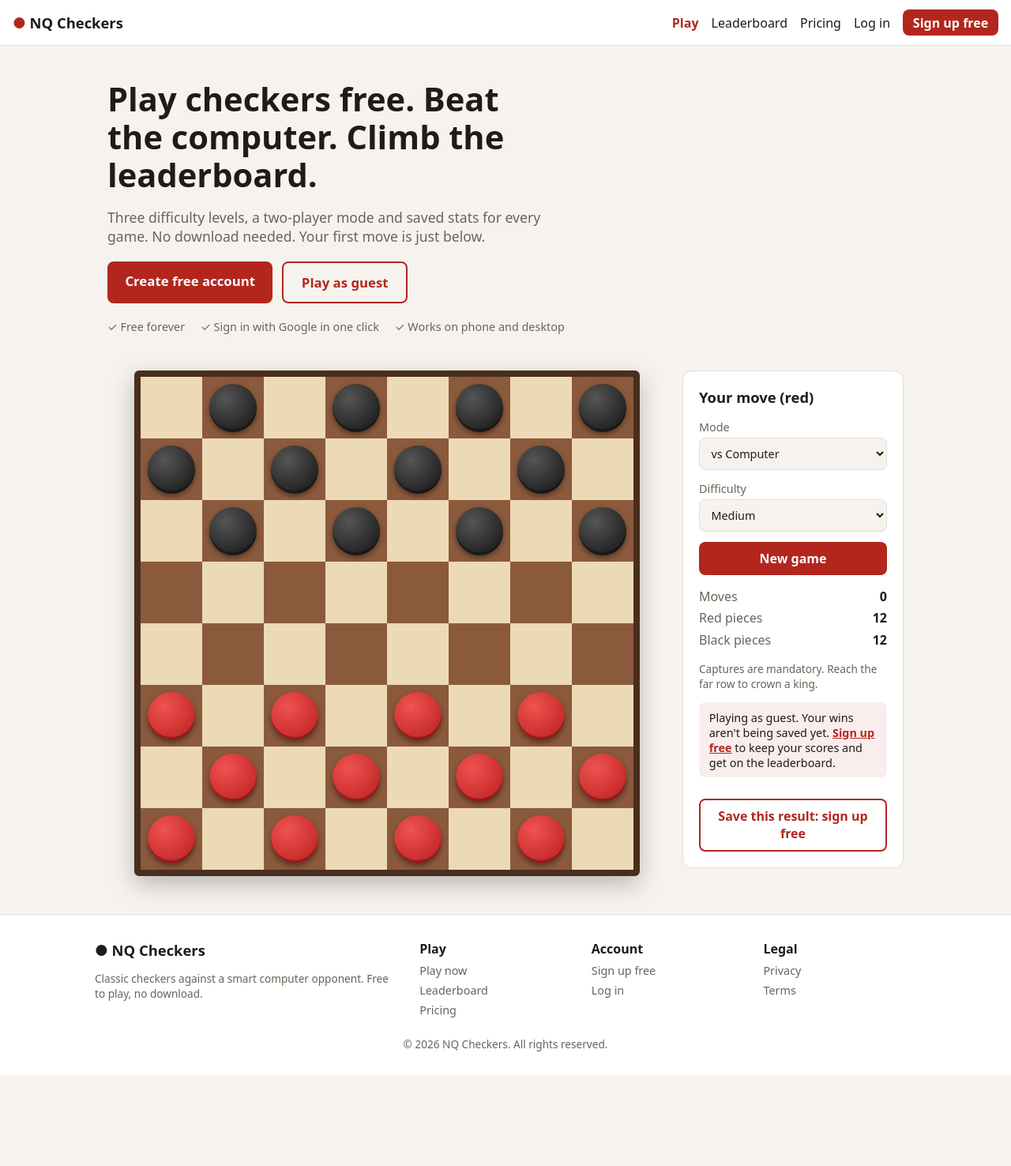
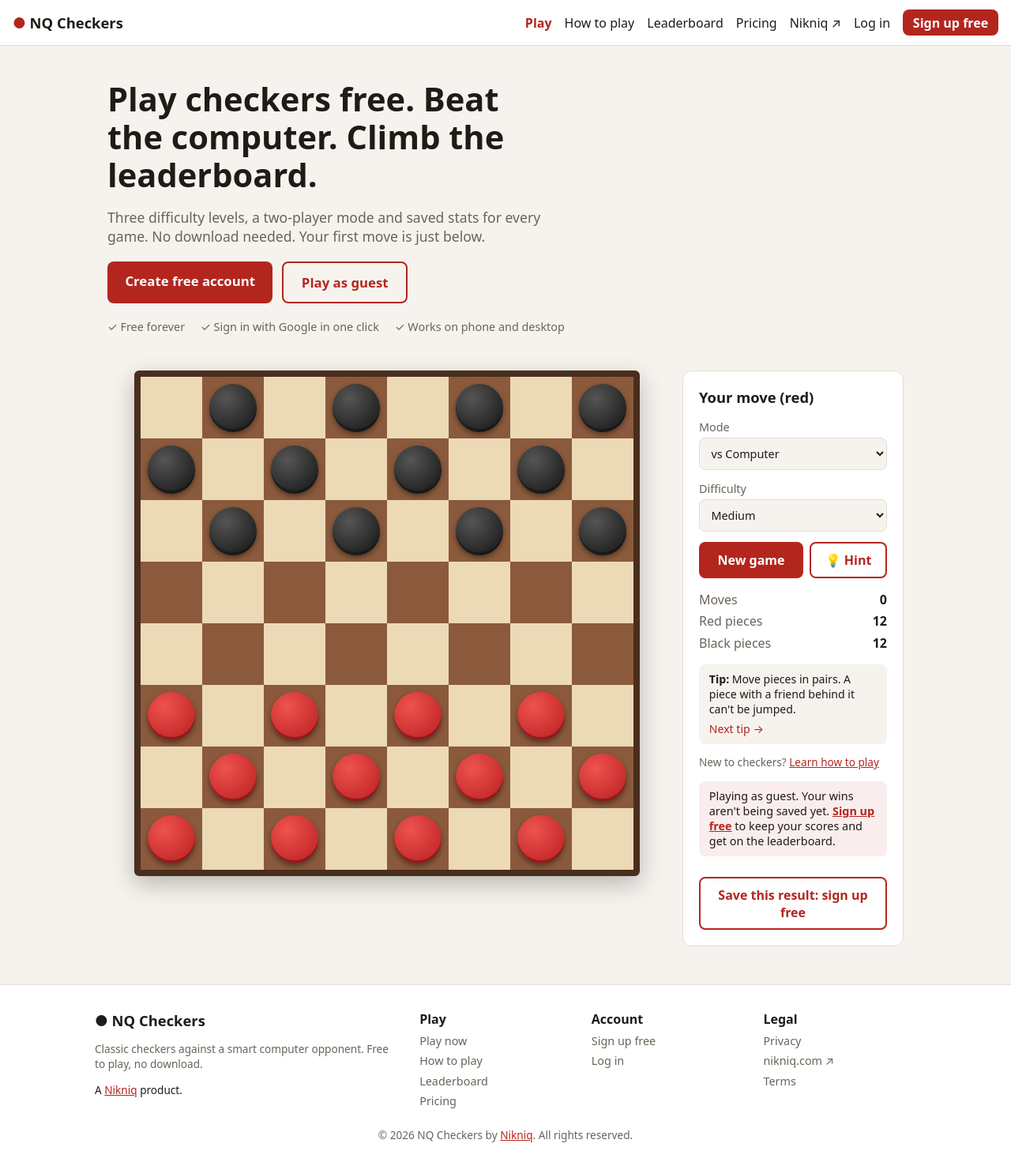
Before and after one commit to nikniq/nq-checkers, a Laravel app: page / in a window 1280 px wide. Shown: the whole page at 79% size. Before the commit the page ends 1361 px from the top, so only its background shows below. Run offline with Laravel 12, Linux system fonts and the light colour scheme.

Commit message:
Add how-to-play guide, in-game hints, tips, nikniq.com links and OAuth redirect tests
Co-Authored-By: Claude Opus 5.5 <noreply@anthropic.com>

```diff
--- a/public_html/css/checkers.css
+++ b/public_html/css/checkers.css
@@ -113,3 +113,15 @@ th { color: var(--muted); font-weight: 500; }
 /* Admin */
 .search { display: flex; gap: .5rem; margin-bottom: 1rem; } .search input { margin: 0; }
 button.link.danger { color: var(--accent); }
+
+/* Hints & tips */
+.btn-row { display: grid; grid-template-columns: 1fr auto; gap: .5rem; }
+.side .btn-row .btn { width: auto; }
+.sq.hint { box-shadow: inset 0 0 0 4px #29b6f6; }
+.sq.hint-from { box-shadow: inset 0 0 0 4px #29b6f6; background: color-mix(in srgb, var(--sq-dark) 60%, #29b6f6); }
+.hint-box { margin-top: .75rem; padding: .6rem .8rem; border-radius: 8px; border: 1px solid #29b6f6; font-size: .9rem; }
+.tip-box { margin: 1rem 0 .5rem; padding: .6rem .8rem; border-radius: 8px; background: var(--bg); font-size: .88rem; }
+.tip-box .link { color: var(--accent); display: block; margin-top: .35rem; }
+.rules-grid { display: grid; grid-template-columns: repeat(auto-fit, minmax(260px, 1fr)); gap: 1rem; margin-bottom: 1rem; }
+.rules-grid h2 { font-size: 1.1rem; margin-top: 0; }
+.rules-grid ol, .rules-grid ul { padding-left: 1.2rem; line-height: 1.6; }
--- a/public_html/js/checkers.js
+++ b/public_html/js/checkers.js
@@ -10,7 +10,7 @@
     const $ = (id) => document.getElementById(id);
     const boardEl = $('board');
 
-    let state, selected, partial, legal, busy, startedAt, finished;
+    let state, selected, partial, legal, busy, startedAt, finished, hint;
 
     // ---------- Rules engine (pure functions on a board array) ----------
 
@@ -156,7 +156,7 @@
 
     function newGame() {
         state = { board: initialBoard(), turn: RED, redMoves: 0, plies: 0, quietPlies: 0 };
-        selected = null; partial = null; busy = false; finished = false;
+        selected = null; partial = null; busy = false; finished = false; hint = null;
         startedAt = Date.now();
         $('result').hidden = true;
         $('mode').disabled = false; $('difficulty').disabled = false;
@@ -198,6 +198,7 @@
                 sq.dataset.r = r; sq.dataset.c = c;
                 const key = `${r},${c}`;
                 if (targets.has(key)) sq.classList.add('target');
+                if (hint && hint.path.some(([x, y]) => x === r && y === c)) sq.classList.add(hint.path[0][0] === r && hint.path[0][1] === c ? 'hint-from' : 'hint');
                 if (partial && partial.some(([x, y]) => x === r && y === c)) sq.classList.add('trail');
                 const p = state.board[r][c];
                 if (p) {
@@ -249,7 +250,7 @@
         state.quietPlies = move.captures.length || promoted ? 0 : state.quietPlies + 1;
         state.board = board;
         state.turn = opponent(state.turn);
-        selected = null; partial = null;
+        selected = null; partial = null; hint = null; $('hint-text').hidden = true;
         $('mode').disabled = true; $('difficulty').disabled = true;
         refresh();
         if (checkEnd()) return;
@@ -325,6 +326,47 @@
         }
     }
 
+    // ---------- Hints ----------
+
+    const sqName = ([r, c]) => 'abcdefgh'[c] + (8 - r);
+
+    function showHint() {
+        const out = $('hint-text');
+        if (finished || busy || (mode() === 'ai' && state.turn !== RED) || !legal.length) return;
+        const move = chooseAiMove(state.board, state.turn, 'medium');
+        hint = move;
+        const { promoted } = applyMove(state.board, move);
+        const route = move.path.map(sqName).join(' → ');
+        let why;
+        if (move.captures.length > 1) why = `Multi-jump! You capture ${move.captures.length} pieces in one turn.`;
+        else if (move.captures.length) why = 'A capture is available, and captures are mandatory. This is the best one.';
+        else if (promoted) why = 'This move reaches the far row and crowns a king.';
+        else {
+            const after = applyMove(state.board, move).board;
+            const threatened = legalMoves(after, opponent(state.turn)).some((m) => m.captures.length);
+            why = threatened ? 'Every move leaves something exposed. This one limits the damage.' : 'A safe move: the opponent cannot capture anything afterwards.';
+        }
+        out.innerHTML = `<strong>Hint:</strong> ${route}<br><span class="muted">${why}</span>`;
+        out.hidden = false;
+        render();
+    }
+
+    const TIPS = [
+        'Keep your back row filled as long as you can, so the opponent struggles to crown kings.',
+        'Control the centre squares. Pieces there have more options.',
+        'Move pieces in pairs. A piece with a friend behind it can\'t be jumped.',
+        'Pieces on the side edges can\'t be captured, but they also have fewer moves.',
+        'Captures are mandatory. Use this to force your opponent into a bad jump.',
+        'Trade pieces when you\'re ahead. Avoid trades when you\'re behind.',
+        'Kings move backwards too. Crowning one early is a big advantage.',
+        'Before each move, check which squares your opponent could jump to next.',
+    ];
+    let tipIdx = Math.floor(Math.random() * TIPS.length);
+    function nextTip() { tipIdx = (tipIdx + 1) % TIPS.length; $('tip').textContent = TIPS[tipIdx]; }
+    $('tip').textContent = TIPS[tipIdx];
+    $('next-tip').addEventListener('click', nextTip);
+    $('hint').addEventListener('click', showHint);
+
     boardEl.addEventListener('click', onBoardClick);
     $('new-game').addEventListener('click', newGame);
     $('mode').addEventListener('change', () => {
--- a/resources/views/game.blade.php
+++ b/resources/views/game.blade.php
@@ -34,13 +34,21 @@
                 <option value="hard">Hard</option>
             </select>
         </label>
-        <button id="new-game" class="btn">New game</button>
+        <div class="btn-row">
+            <button id="new-game" class="btn">New game</button>
+            <button id="hint" class="btn ghost" type="button" title="Show a suggested move">💡 Hint</button>
+        </div>
+        <div id="hint-text" class="hint-box" hidden></div>
         <dl class="stats">
             <dt>Moves</dt><dd id="moves">0</dd>
             <dt>Red pieces</dt><dd id="red-count">12</dd>
             <dt>Black pieces</dt><dd id="black-count">12</dd>
         </dl>
-        <p class="muted small">Captures are mandatory. Reach the far row to crown a king.</p>
+        <div class="tip-box">
+            <strong>Tip:</strong> <span id="tip"></span>
+            <button id="next-tip" type="button" class="link small">Next tip →</button>
+        </div>
+        <p class="muted small">New to checkers? <a href="{{ route('how-to-play') }}">Learn how to play</a></p>
         @auth
             <p class="note">Games vs the computer are saved to your scores.</p>
         @else
--- a/resources/views/layouts/app.blade.php
+++ b/resources/views/layouts/app.blade.php
@@ -15,8 +15,10 @@
     <label for="nav-toggle" class="nav-burger" aria-hidden="true">☰</label>
     <nav class="mainnav">
         <a href="{{ route('home') }}" @class(['active' => request()->routeIs('home')])>Play</a>
+        <a href="{{ route('how-to-play') }}" @class(['active' => request()->routeIs('how-to-play')])>How to play</a>
         <a href="{{ route('leaderboard') }}" @class(['active' => request()->routeIs('leaderboard')])>Leaderboard</a>
         <a href="{{ route('pricing') }}" @class(['active' => request()->routeIs('pricing')])>Pricing</a>
+        <a href="https://nikniq.com" target="_blank" rel="noopener">Nikniq ↗</a>
         @auth
             <a href="{{ route('scores') }}" @class(['active' => request()->routeIs('scores')])>My scores</a>
             @if (auth()->user()->is_admin)
@@ -41,10 +43,12 @@
         <div>
             <a href="{{ route('home') }}" class="brand">● NQ Checkers</a>
             <p class="muted small">Classic checkers against a smart computer opponent. Free to play, no download.</p>
+            <p class="small">A <a href="https://nikniq.com" target="_blank" rel="noopener">Nikniq</a> product.</p>
         </div>
         <nav>
             <strong>Play</strong>
             <a href="{{ route('home') }}">Play now</a>
+            <a href="{{ route('how-to-play') }}">How to play</a>
             <a href="{{ route('leaderboard') }}">Leaderboard</a>
             <a href="{{ route('pricing') }}">Pricing</a>
         </nav>
@@ -60,10 +64,11 @@
         <nav>
             <strong>Legal</strong>
             <a href="{{ route('privacy') }}">Privacy</a>
+            <a href="https://nikniq.com" target="_blank" rel="noopener">nikniq.com ↗</a>
             <a href="{{ route('terms') }}">Terms</a>
         </nav>
     </div>
-    <p class="muted small footer-copy">© {{ date('Y') }} NQ Checkers. All rights reserved.</p>
+    <p class="muted small footer-copy">© {{ date('Y') }} NQ Checkers by <a href="https://nikniq.com" target="_blank" rel="noopener">Nikniq</a>. All rights reserved.</p>
 </footer>
 @stack('scripts')
 </body>
--- a/routes/web.php
+++ b/routes/web.php
@@ -9,6 +9,7 @@ use Illuminate\Support\Facades\Route;
 Route::get('/', [GameController::class, 'play'])->name('home');
 Route::get('/leaderboard', [GameController::class, 'leaderboard'])->name('leaderboard');
 Route::view('/pricing', 'pricing')->name('pricing');
+Route::view('/how-to-play', 'how-to-play')->name('how-to-play');
 Route::view('/privacy', 'legal.privacy')->name('privacy');
 Route::view('/terms', 'legal.terms')->name('terms');
 
```
Also changed, not shown: resources/views/how-to-play.blade.php (added, +61 -0 lines), tests/Feature/CheckersTest.php (+6 -0 lines), tests/Feature/OAuthRedirectTest.php (added, +37 -0 lines).
